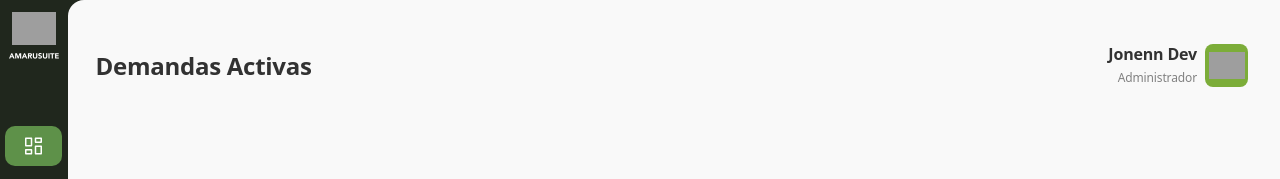
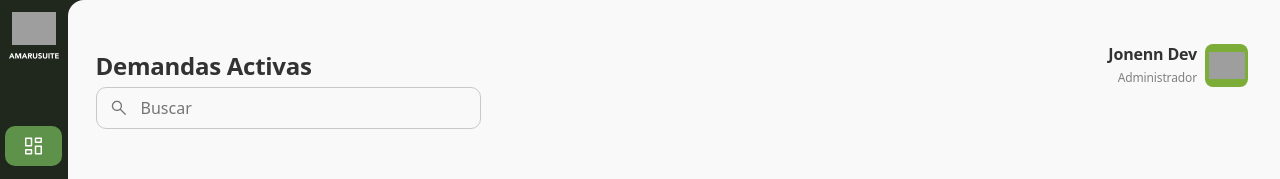
Before and after one commit to jonenn/Amaru, a React (Vite) app: page / in a window 1280 px wide. Shown: the top 179 px of the page. Built offline with nearby package versions, Linux system fonts and the light colour scheme; grey boxes are pictures that could not be loaded.

Commit message:
Searchbar setup

```diff
--- /dev/null
+++ b/src/components/HomeComponents/Searchbar/Searchbar.jsx
@@ -0,0 +1,15 @@
+const Searchbar = () => {
+   return (
+      <div>
+         <input
+            type="search"
+            id="searchbar"
+            name="searchbar"
+            placeholder="Buscar"
+            className="border border-gray-secondary rounded-[10px] px-3 py-2 w-1/3 bg-[url('/src/assets/search.svg')] bg-no-repeat pl-11 bg-[length:20px] bg-[position:12px_center]  placeholder-gray-tertiary text-black-search focus-visible:outline-none focus-visible:ring-1 focus-visible:ring-gray-tertiary"
+         />
+      </div>
+   );
+};
+
+export { Searchbar };
--- a/src/components/HomeComponents/MainProfile.jsx
+++ b/src/components/HomeComponents/header/MainProfile.jsx
@@ -4,7 +4,7 @@ const MainProfile = ({ name, role }) => {
          <h4 className="flex text-base font-semibold tracking-tightest leading-4 text-black-main">
             {name}
          </h4>
-         <p className="font-normal text-xs text-black-secondary tracking-tightest">
+         <p className="font-normal text-xs text-gray-main tracking-tightest">
             {role}
          </p>
       </div>
--- a/src/index.css
+++ b/src/index.css
@@ -1,4 +1,4 @@
-@import "tailwindcss";
+@import 'tailwindcss';
 
 @theme {
    --color-green-main: #20271d;
@@ -8,7 +8,10 @@
    --color-white-main: #f9f9f9;
    --color-red-main: #b92f03;
    --color-black-main: #323232;
-   --color-black-secondary: #818181;
+   --color-black-search: #373737;
+   --color-gray-main: #818181;
+   --color-gray-secondary: #c8c8c8;
+   --color-gray-tertiary: #757575;
    --tracking-tightest: -0.011em;
 }
 
--- a/src/pages/Home.jsx
+++ b/src/pages/Home.jsx
@@ -1,15 +1,19 @@
-import MainProfile from "@/components/HomeComponents/MainProfile";
-import MainTitle from "@/components/HomeComponents/MainTitle";
-import ProfilePic from "@/components/HomeComponents/ProfilePic";
+import MainProfile from '@/components/HomeComponents/header/MainProfile';
+import MainTitle from '@/components/HomeComponents/header/MainTitle';
+import ProfilePic from '@/components/HomeComponents/header/ProfilePic';
+import { Searchbar } from '@/components/HomeComponents/Searchbar/Searchbar';
 
 const Home = () => {
    return (
-      <div className="flex justify-between items-center">
-         <MainTitle title="Demandas Activas" />
-         <div className="flex gap-2 mx-1">
-            <MainProfile name="Jonenn Dev" role="Administrador" />
-            <ProfilePic image="" />
+      <div>
+         <div className="flex justify-between items-center">
+            <MainTitle title="Demandas Activas" />
+            <div className="flex gap-2 mx-1">
+               <MainProfile name="Jonenn Dev" role="Administrador" />
+               <ProfilePic image="" />
+            </div>
          </div>
+         <Searchbar />
       </div>
    );
 };
```
Also changed, not shown: src/assets/search.svg (added), src/components/HomeComponents/header/MainTitle.jsx (renamed from src/components/HomeComponents/MainTitle.jsx), src/components/HomeComponents/header/ProfilePic.jsx (renamed from src/components/HomeComponents/ProfilePic.jsx).
